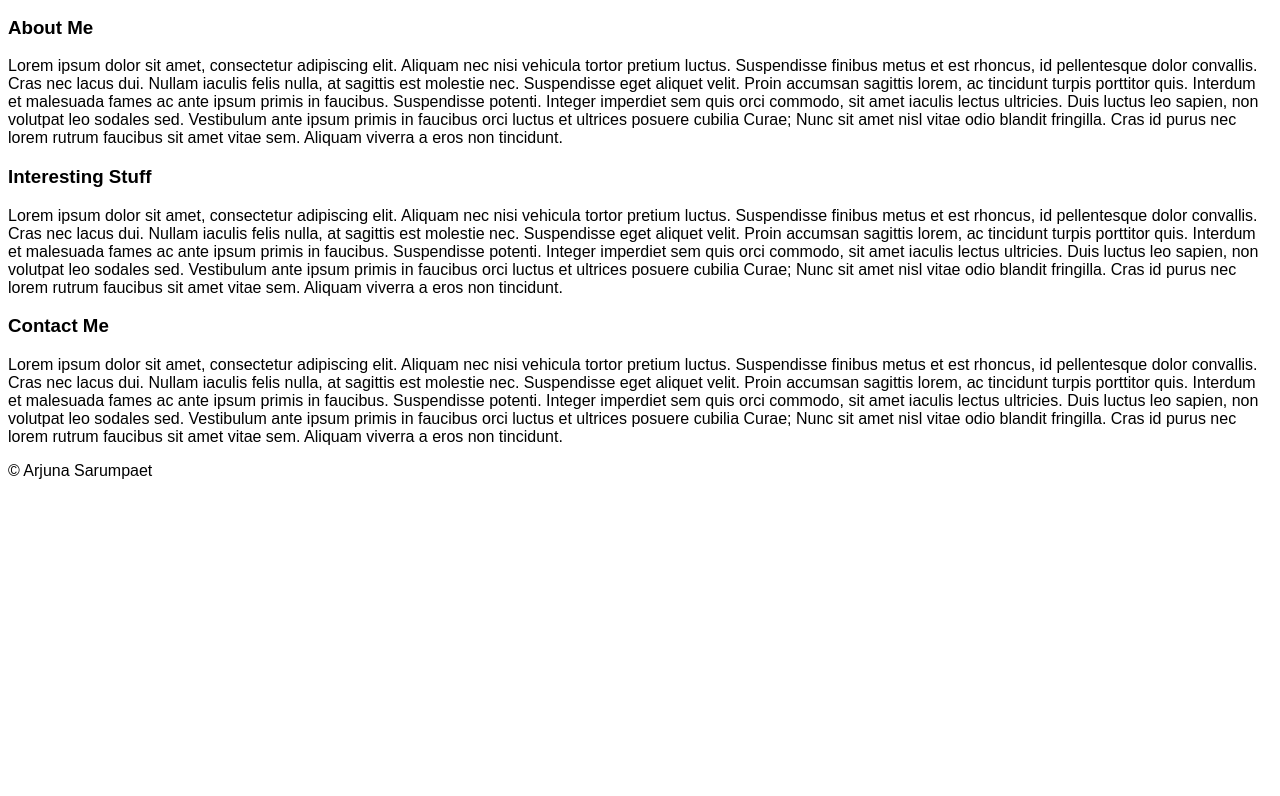
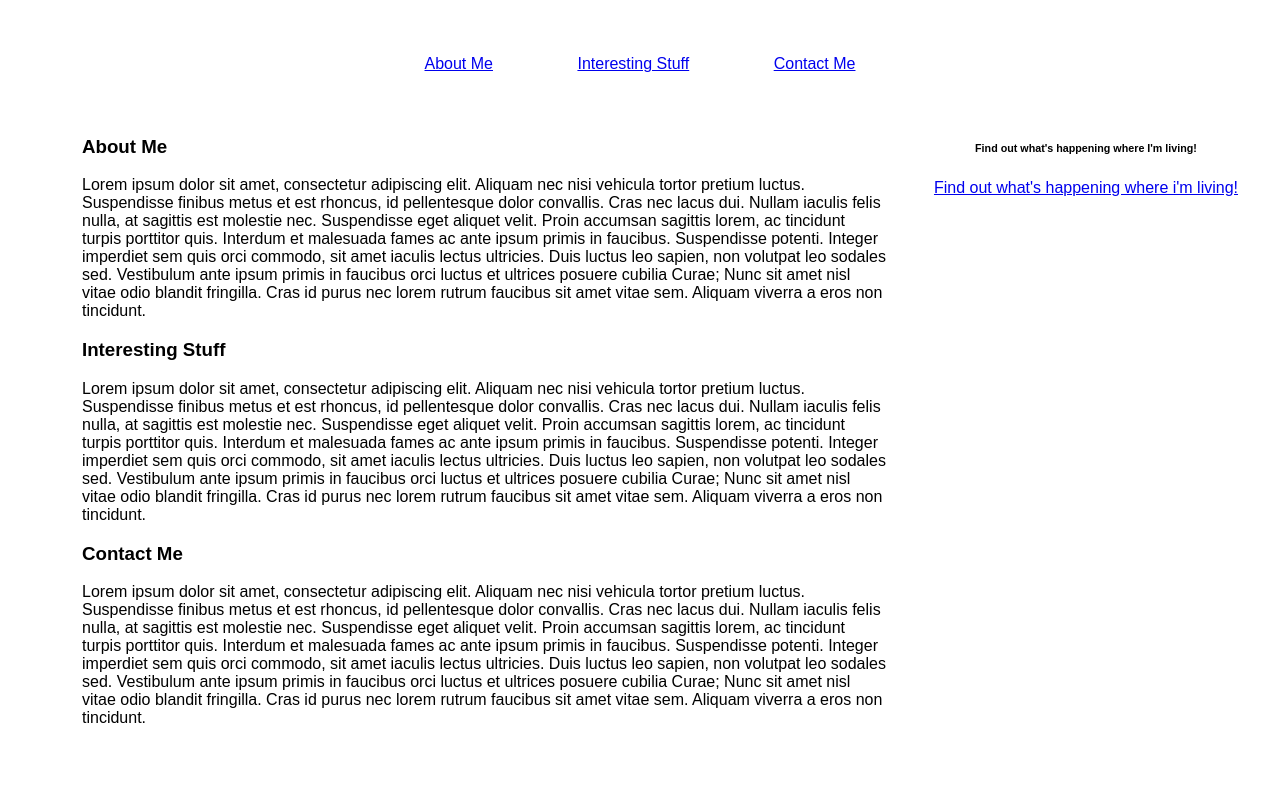
Before and after one commit to arjunagbt/Phase0-week1, a plain HTML site: page personal-website/index.html in a window 1280 px wide. Shown: the part 100-896 px from the top of the page. Before the commit the page ends 800 px from the top, so only its background shows below. Drawn offline with Linux system fonts and the light colour scheme.

Commit message:
added grid, twitter, aligning

```diff
--- a/personal-website/index.html
+++ b/personal-website/index.html
@@ -3,9 +3,10 @@
     <head>
 <title>random site</title>
 <link rel="stylesheet" type="text/css" href="style.css">
+
     </head>
     <body>
-
+       <div class="container">
         <header>
             <h1>Welcome to my site!</h1>
         </header>
@@ -59,10 +60,16 @@
                         Nunc sit amet nisl vitae odio blandit fringilla.
                         Cras id purus nec lorem rutrum faucibus sit amet vitae sem. Aliquam viverra a eros non tincidunt.</p>
             </div>
+
         </main>
+        <div class="twitter">
+            <h6>Find out what's happening where I'm living!</h6>
+                <a class="twitter-timeline" href="https://twitter.com/jakpost?ref_src=twsrc%5Etfw">Find out what's happening where i'm living!</a> <script async src="https://platform.twitter.com/widgets.js" charset="utf-8"></script>
+        </div>
 
         <footer>
                <p> &#169; Arjuna Sarumpaet</p>
         </footer>
+       </div>
     </body>
 </html>
--- a/personal-website/style.css
+++ b/personal-website/style.css
@@ -1,3 +1,42 @@
-header, main, footer{
-font-family: sans-serif
+
+
+.container{
+    display: grid;
+    grid-template-areas: "header header header" "navi navi navi" "left content right" "footer footer footer";
+    grid-template-columns: 0.5fr 6.5fr 3fr;
+    grid-template-rows: 135px 50px 80% 50px;
+    grid-auto-rows: 480px;
+    grid-auto-flow: column dense;
+    grid-gap: 12px;
+    font-family: sans-serif;
 }
+header{
+    grid-area: header;
+    text-align: center;
+}
+.navi{
+    grid-area: navi;
+    text-align: center;
+
+}
+.navi a{
+    padding: 0px 40px;
+}
+
+main{
+    grid-area: content;
+}
+
+footer{
+    grid-area: footer;
+    text-align: center;
+}
+
+.twitter{
+    grid-area: right;
+    justify-items: stretch;
+    align-items: stretch;
+    max-height: 700px;
+    overflow: scroll;
+    text-align: center;
+}
```
